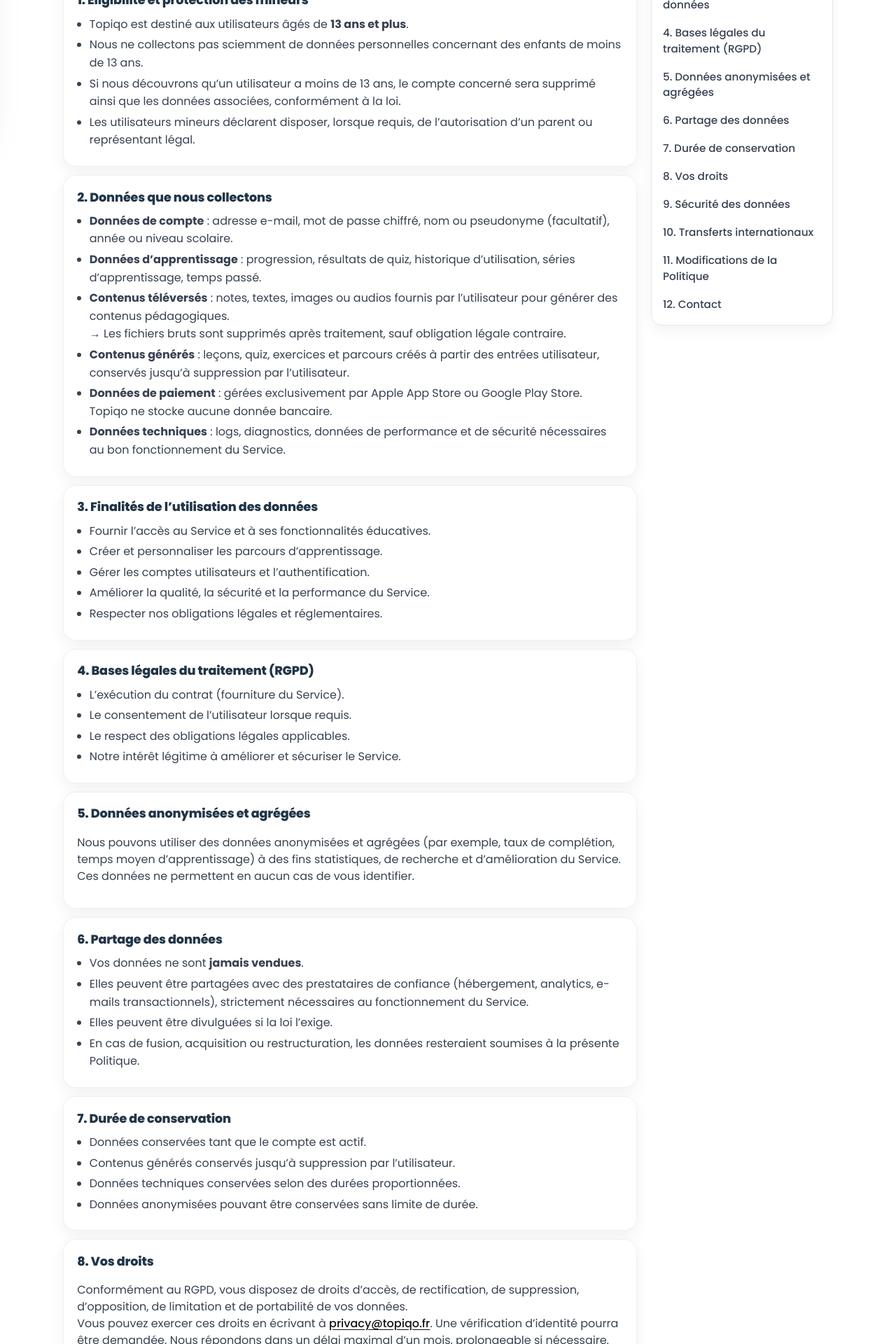
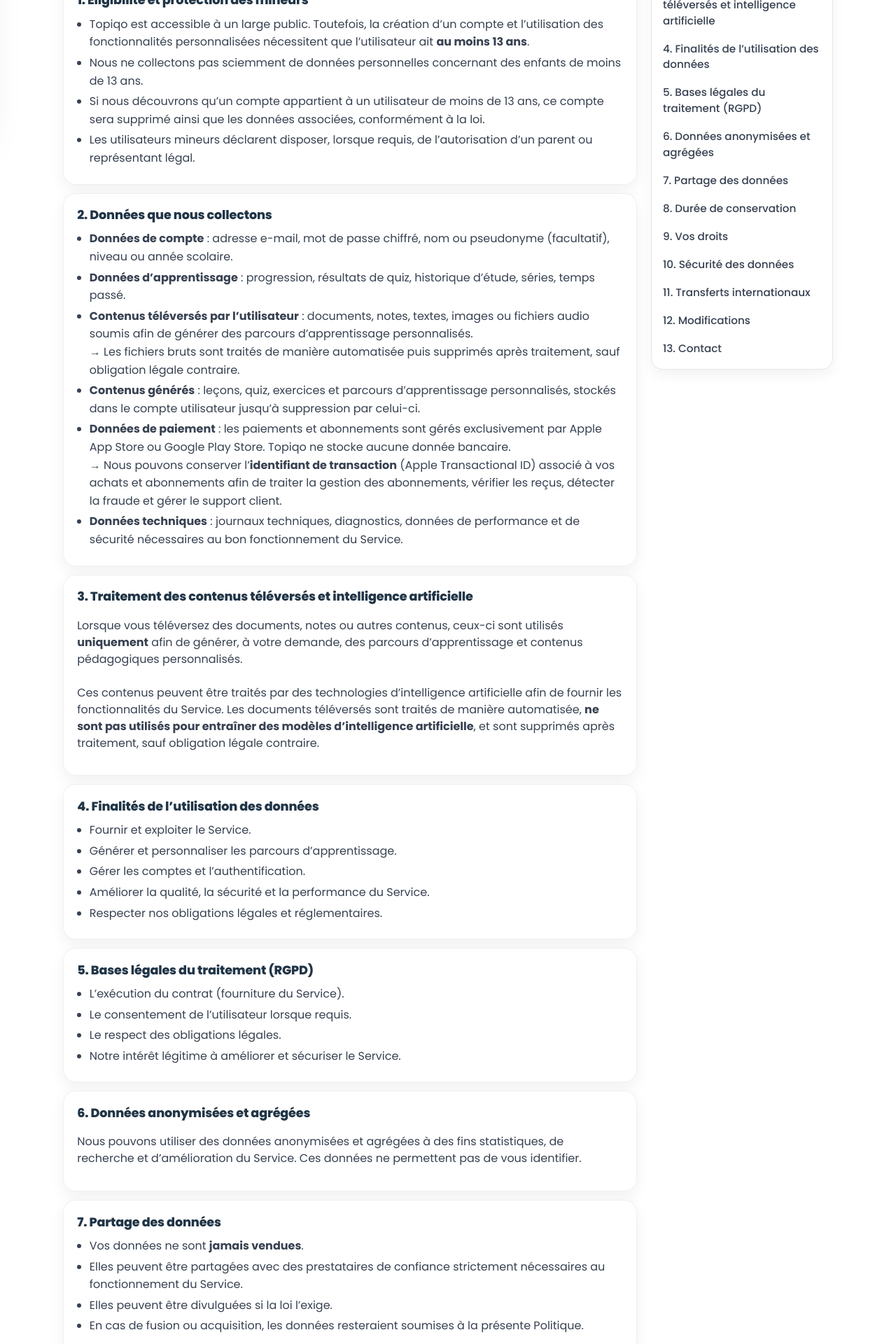
Before and after one commit to MayaSmaoui/topiqo, a React (Vite) app: page /privacy in a window 1280 px wide. Shown: the part 620-2540 px from the top of the page at 70% size. Built offline with nearby package versions, Linux system fonts and the light colour scheme.

Commit message:
changes in privacy policy

```diff
--- a/src/pages/Privacy.jsx
+++ b/src/pages/Privacy.jsx
@@ -1,4 +1,3 @@
-// src/pages/Privacy.jsx
 import React from "react";
 
 export default function Privacy({ lang = "fr" }) {
@@ -17,10 +16,12 @@ export default function Privacy({ lang = "fr" }) {
           h: "Introduction",
           body: (
             <p>
-              Topiqo (« nous », « notre », « nos ») attache une grande importance à la protection de votre
-              vie privée. La présente Politique de confidentialité explique comment nous collectons,
-              utilisons, stockons et protégeons vos données personnelles lorsque vous utilisez nos
-              applications mobiles, notre site web et les services associés (collectivement, le « Service »).
+              Topiqo (« nous », « notre », « nos ») accorde une importance
+              particulière à la protection de votre vie privée. La présente
+              Politique de confidentialité décrit la manière dont nous
+              collectons, utilisons, stockons et protégeons vos données
+              personnelles lorsque vous utilisez nos applications mobiles,
+              notre site web et nos services associés (le « Service »).
             </p>
           ),
         },
@@ -29,18 +30,23 @@ export default function Privacy({ lang = "fr" }) {
           h: "1. Éligibilité et protection des mineurs",
           body: (
             <ul>
-              <li>Topiqo est destiné aux utilisateurs âgés de <strong>13 ans et plus</strong>.</li>
               <li>
-                Nous ne collectons pas sciemment de données personnelles concernant des enfants de moins
-                de 13 ans.
+                Topiqo est accessible à un large public. Toutefois, la création
+                d’un compte et l’utilisation des fonctionnalités personnalisées
+                nécessitent que l’utilisateur ait <strong>au moins 13 ans</strong>.
               </li>
               <li>
-                Si nous découvrons qu’un utilisateur a moins de 13 ans, le compte concerné sera supprimé
-                ainsi que les données associées, conformément à la loi.
+                Nous ne collectons pas sciemment de données personnelles
+                concernant des enfants de moins de 13 ans.
               </li>
               <li>
-                Les utilisateurs mineurs déclarent disposer, lorsque requis, de l’autorisation d’un parent
-                ou représentant légal.
+                Si nous découvrons qu’un compte appartient à un utilisateur de
+                moins de 13 ans, ce compte sera supprimé ainsi que les données
+                associées, conformément à la loi.
+              </li>
+              <li>
+                Les utilisateurs mineurs déclarent disposer, lorsque requis, de
+                l’autorisation d’un parent ou représentant légal.
               </li>
             </ul>
           ),
@@ -52,43 +58,74 @@ export default function Privacy({ lang = "fr" }) {
             <>
               <ul>
                 <li>
-                  <strong>Données de compte</strong> : adresse e-mail, mot de passe chiffré, nom ou pseudonyme
-                  (facultatif), année ou niveau scolaire.
+                  <strong>Données de compte</strong> : adresse e-mail, mot de
+                  passe chiffré, nom ou pseudonyme (facultatif), niveau ou année
+                  scolaire.
                 </li>
                 <li>
-                  <strong>Données d’apprentissage</strong> : progression, résultats de quiz, historique
-                  d’utilisation, séries d’apprentissage, temps passé.
+                  <strong>Données d’apprentissage</strong> : progression,
+                  résultats de quiz, historique d’étude, séries, temps passé.
                 </li>
                 <li>
-                  <strong>Contenus téléversés</strong> : notes, textes, images ou audios fournis par
-                  l’utilisateur pour générer des contenus pédagogiques.
+                  <strong>Contenus téléversés par l’utilisateur</strong> :
+                  documents, notes, textes, images ou fichiers audio soumis afin
+                  de générer des parcours d’apprentissage personnalisés.
                   <br />
-                  → Les fichiers bruts sont supprimés après traitement, sauf obligation légale contraire.
+                  → Les fichiers bruts sont traités de manière automatisée puis
+                  supprimés après traitement, sauf obligation légale contraire.
                 </li>
                 <li>
-                  <strong>Contenus générés</strong> : leçons, quiz, exercices et parcours créés à partir des
-                  entrées utilisateur, conservés jusqu’à suppression par l’utilisateur.
+                  <strong>Contenus générés</strong> : leçons, quiz, exercices et
+                  parcours d’apprentissage personnalisés, stockés dans le
+                  compte utilisateur jusqu’à suppression par celui-ci.
                 </li>
                 <li>
-                  <strong>Données de paiement</strong> : gérées exclusivement par Apple App Store ou Google
-                  Play Store. Topiqo ne stocke aucune donnée bancaire.
+                  <strong>Données de paiement</strong> : les paiements et
+                  abonnements sont gérés exclusivement par Apple App Store ou
+                  Google Play Store. Topiqo ne stocke aucune donnée bancaire.
+                  <br />
+                  → Nous pouvons conserver l’<strong>identifiant de transaction</strong>{" "}
+                  (Apple Transactional ID) associé à vos achats et abonnements
+                  afin de traiter la gestion des abonnements, vérifier les reçus,
+                  détecter la fraude et gérer le support client.
                 </li>
                 <li>
-                  <strong>Données techniques</strong> : logs, diagnostics, données de performance et de
-                  sécurité nécessaires au bon fonctionnement du Service.
+                  <strong>Données techniques</strong> : journaux techniques,
+                  diagnostics, données de performance et de sécurité nécessaires
+                  au bon fonctionnement du Service.
                 </li>
               </ul>
             </>
           ),
         },
         {
+          id: "ai",
+          h: "3. Traitement des contenus téléversés et intelligence artificielle",
+          body: (
+            <p>
+              Lorsque vous téléversez des documents, notes ou autres contenus,
+              ceux-ci sont utilisés <strong>uniquement</strong> afin de générer,
+              à votre demande, des parcours d’apprentissage et contenus
+              pédagogiques personnalisés.
+              <br />
+              <br />
+              Ces contenus peuvent être traités par des technologies
+              d’intelligence artificielle afin de fournir les fonctionnalités
+              du Service. Les documents téléversés sont traités de manière
+              automatisée, <strong>ne sont pas utilisés pour entraîner des
+              modèles d’intelligence artificielle</strong>, et sont supprimés
+              après traitement, sauf obligation légale contraire.
+            </p>
+          ),
+        },
+        {
           id: "use",
-          h: "3. Finalités de l’utilisation des données",
+          h: "4. Finalités de l’utilisation des données",
           body: (
             <ul>
-              <li>Fournir l’accès au Service et à ses fonctionnalités éducatives.</li>
-              <li>Créer et personnaliser les parcours d’apprentissage.</li>
-              <li>Gérer les comptes utilisateurs et l’authentification.</li>
+              <li>Fournir et exploiter le Service.</li>
+              <li>Générer et personnaliser les parcours d’apprentissage.</li>
+              <li>Gérer les comptes et l’authentification.</li>
               <li>Améliorer la qualité, la sécurité et la performance du Service.</li>
               <li>Respecter nos obligations légales et réglementaires.</li>
             </ul>
@@ -96,113 +133,118 @@ export default function Privacy({ lang = "fr" }) {
         },
         {
           id: "legal",
-          h: "4. Bases légales du traitement (RGPD)",
+          h: "5. Bases légales du traitement (RGPD)",
           body: (
             <ul>
               <li>L’exécution du contrat (fourniture du Service).</li>
               <li>Le consentement de l’utilisateur lorsque requis.</li>
-              <li>Le respect des obligations légales applicables.</li>
+              <li>Le respect des obligations légales.</li>
               <li>Notre intérêt légitime à améliorer et sécuriser le Service.</li>
             </ul>
           ),
         },
         {
           id: "anonymized",
-          h: "5. Données anonymisées et agrégées",
+          h: "6. Données anonymisées et agrégées",
           body: (
             <p>
-              Nous pouvons utiliser des données anonymisées et agrégées (par exemple, taux de complétion,
-              temps moyen d’apprentissage) à des fins statistiques, de recherche et d’amélioration du
-              Service. Ces données ne permettent en aucun cas de vous identifier.
+              Nous pouvons utiliser des données anonymisées et agrégées à des
+              fins statistiques, de recherche et d’amélioration du Service.
+              Ces données ne permettent pas de vous identifier.
             </p>
           ),
         },
         {
           id: "sharing",
-          h: "6. Partage des données",
+          h: "7. Partage des données",
           body: (
             <ul>
               <li>Vos données ne sont <strong>jamais vendues</strong>.</li>
               <li>
-                Elles peuvent être partagées avec des prestataires de confiance (hébergement, analytics,
-                e-mails transactionnels), strictement nécessaires au fonctionnement du Service.
+                Elles peuvent être partagées avec des prestataires de confiance
+                strictement nécessaires au fonctionnement du Service.
               </li>
               <li>Elles peuvent être divulguées si la loi l’exige.</li>
               <li>
-                En cas de fusion, acquisition ou restructuration, les données resteraient soumises à la
-                présente Politique.
+                En cas de fusion ou acquisition, les données resteraient
+                soumises à la présente Politique.
               </li>
             </ul>
           ),
         },
         {
           id: "retention",
-          h: "7. Durée de conservation",
+          h: "8. Durée de conservation",
           body: (
             <ul>
               <li>Données conservées tant que le compte est actif.</li>
               <li>Contenus générés conservés jusqu’à suppression par l’utilisateur.</li>
-              <li>Données techniques conservées selon des durées proportionnées.</li>
-              <li>Données anonymisées pouvant être conservées sans limite de durée.</li>
+              <li>Données techniques conservées pour des durées proportionnées.</li>
+              <li>Données anonymisées pouvant être conservées sans limite.</li>
             </ul>
           ),
         },
         {
           id: "rights",
-          h: "8. Vos droits",
+          h: "9. Vos droits",
           body: (
             <p>
-              Conformément au RGPD, vous disposez de droits d’accès, de rectification, de suppression,
-              d’opposition, de limitation et de portabilité de vos données.
+              Conformément au RGPD, vous disposez de droits d’accès,
+              de rectification, de suppression, d’opposition, de limitation et
+              de portabilité.
               <br />
-              Vous pouvez exercer ces droits en écrivant à{" "}
-              <a href="mailto:privacy@topiqo.fr" className="link">
-                privacy@topiqo.fr
+              Pour exercer ces droits, contactez-nous à{" "}
+              <a href="mailto:contact@topiqo.fr" className="link">
+                contact@topiqo.fr
               </a>.
-              Une vérification d’identité pourra être demandée. Nous répondons dans un délai maximal d’un
-              mois, prolongeable si nécessaire.
+              Une vérification d’identité pourra être demandée. Nous répondons
+              dans un délai maximal d’un mois.
             </p>
           ),
         },
         {
           id: "security",
-          h: "9. Sécurité des données",
+          h: "10. Sécurité des données",
           body: (
             <p>
-              Nous mettons en œuvre des mesures techniques et organisationnelles appropriées (chiffrement,
-              contrôles d’accès, sauvegardes, audits). Malgré ces efforts, aucun système n’est totalement
-              sécurisé et nous améliorons continuellement nos pratiques.
+              Nous mettons en œuvre des mesures techniques et organisationnelles
+              appropriées.
+              Aucun système n’étant totalement sécurisé, nous améliorons
+              continuellement nos pratiques.
             </p>
           ),
         },
         {
           id: "international",
-          h: "10. Transferts internationaux",
+          h: "11. Transferts internationaux",
           body: (
             <p>
-              Vos données peuvent être traitées en dehors de votre pays de résidence. Ces transferts sont
-              encadrés par des garanties appropriées conformément au droit européen.
+              Vos données peuvent être traitées en dehors de votre pays de
+              résidence, sous réserve de garanties appropriées conformément
+              au droit applicable.
             </p>
           ),
         },
         {
           id: "changes",
-          h: "11. Modifications de la Politique",
+          h: "12. Modifications",
           body: (
             <p>
-              Nous pouvons modifier cette Politique de confidentialité. En cas de changement significatif,
-              nous vous en informerons via l’application ou par e-mail.
+              Nous pouvons modifier cette Politique de confidentialité.
+              Les changements significatifs seront communiqués via
+              l’application ou par e-mail.
             </p>
           ),
         },
         {
           id: "contact",
-          h: "12. Contact",
+          h: "13. Contact",
           body: (
             <p>
-              Pour toute question relative à la protection des données, contactez-nous à{" "}
-              <a href="mailto:privacy@topiqo.fr" className="link">
-                privacy@topiqo.fr
+              Pour toute question relative à la protection des données,
+              contactez-nous à{" "}
+              <a href="mailto:contact@topiqo.fr" className="link">
+                contact@topiqo.fr
               </a>.
             </p>
           ),
@@ -223,9 +265,9 @@ export default function Privacy({ lang = "fr" }) {
           h: "Introduction",
           body: (
             <p>
-              Topiqo ("we", "our") is committed to protecting your privacy. This Privacy Policy explains how
-              we collect, use, store, and protect your personal data when you use our applications, website,
-              and related services (the “Service”).
+              Topiqo ("we", "our") is committed to protecting your privacy.
+              This Privacy Policy explains how we collect, use, store, and
+              protect your personal data when you use our services.
             </p>
           ),
         },
@@ -234,7 +276,11 @@ export default function Privacy({ lang = "fr" }) {
           h: "1. Eligibility and Children’s Privacy",
           body: (
             <ul>
-              <li>Topiqo is intended for users aged <strong>13 and above</strong>.</li>
+              <li>
+                Topiqo is accessible to a broad audience; however, account
+                creation and personalized features require users to be at
+                least <strong>13 years old</strong>.
+              </li>
               <li>We do not knowingly collect personal data from children under 13.</li>
               <li>If such data is discovered, the account and associated data will be deleted.</li>
             </ul>
@@ -245,23 +291,50 @@ export default function Privacy({ lang = "fr" }) {
           h: "2. Data We Collect",
           body: (
             <ul>
-              <li><strong>Account data</strong>: email address, encrypted password, optional name, grade level.</li>
-              <li><strong>Learning data</strong>: progress, quiz results, usage history.</li>
-              <li><strong>Uploaded content</strong>: notes, text, images, audio (raw uploads deleted after processing).</li>
+              <li><strong>Account data</strong>: email, encrypted password, optional name, grade level.</li>
+              <li><strong>Learning data</strong>: progress, quiz results, study history.</li>
+              <li>
+                <strong>User uploads</strong>: documents, notes, text, images, or audio submitted to generate
+                personalized learning paths.
+                <br />
+                → Raw uploads are deleted after processing unless legal obligations require otherwise.
+              </li>
               <li><strong>Generated content</strong>: lessons, quizzes, exercises stored until deletion.</li>
-              <li><strong>Payment data</strong>: processed by Apple or Google only.</li>
-              <li><strong>Technical data</strong>: logs, diagnostics, performance metrics.</li>
+              <li>
+                <strong>Payment data</strong>: purchases are processed by Apple App Store or Google Play.
+                We do not store card details.
+                <br />
+                → We may store the <strong>transaction identifier</strong> (Apple Transactional ID) associated
+                with purchases/subscriptions to manage subscriptions, validate receipts, prevent fraud, and
+                provide customer support.
+              </li>
+              <li><strong>Technical data</strong>: logs, diagnostics, performance and security data.</li>
             </ul>
           ),
         },
         {
+          id: "ai",
+          h: "3. Uploaded Content and Artificial Intelligence",
+          body: (
+            <p>
+              Uploaded documents and materials are used solely to generate personalized learning paths and
+              content at the user’s request. They may be processed using artificial intelligence technologies
+              to provide the Service.
+              <br />
+              <br />
+              Uploaded materials are processed automatically, are not used to train artificial intelligence
+              models, and are deleted after processing unless legal obligations require otherwise.
+            </p>
+          ),
+        },
+        {
           id: "use",
-          h: "3. How We Use Data",
+          h: "4. How We Use Data",
           body: (
             <ul>
               <li>Provide and operate the Service.</li>
-              <li>Personalize learning paths.</li>
-              <li>Manage authentication and accounts.</li>
+              <li>Personalize learning experiences.</li>
+              <li>Manage accounts and authentication.</li>
               <li>Improve security and performance.</li>
               <li>Comply with legal obligations.</li>
             </ul>
@@ -269,7 +342,7 @@ export default function Privacy({ lang = "fr" }) {
         },
         {
           id: "legal",
-          h: "4. Legal Bases (GDPR)",
+          h: "5. Legal Bases",
           body: (
             <ul>
               <li>Contract performance.</li>
@@ -281,32 +354,32 @@ export default function Privacy({ lang = "fr" }) {
         },
         {
           id: "anonymized",
-          h: "5. Anonymized and Aggregated Data",
+          h: "6. Anonymized Data",
           body: (
             <p>
-              We may use anonymized and aggregated data for analytics, research, and service improvement.
+              We may use anonymized and aggregated data for analytics and service improvement purposes.
               This data does not identify individual users.
             </p>
           ),
         },
         {
           id: "sharing",
-          h: "6. Data Sharing",
+          h: "7. Data Sharing",
           body: (
             <ul>
-              <li>Data is <strong>never sold</strong>.</li>
-              <li>Shared only with trusted service providers.</li>
+              <li>Data is never sold.</li>
+              <li>Shared only with trusted service providers as needed to run the Service.</li>
               <li>Disclosed when legally required.</li>
-              <li>Transferred in case of corporate transactions.</li>
+              <li>Transferred in case of corporate transactions under this Policy.</li>
             </ul>
           ),
         },
         {
           id: "retention",
-          h: "7. Data Retention",
+          h: "8. Data Retention",
           body: (
             <ul>
-              <li>Data kept while the account is active.</li>
+              <li>Data retained while the account is active.</li>
               <li>Generated content stored until deletion.</li>
               <li>Anonymized data may be retained indefinitely.</li>
             </ul>
@@ -314,53 +387,53 @@ export default function Privacy({ lang = "fr" }) {
         },
         {
           id: "rights",
-          h: "8. Your Rights",
+          h: "9. Your Rights",
           body: (
             <p>
-              You have rights of access, correction, deletion, objection, restriction, and portability under
-              GDPR. To exercise these rights, contact{" "}
-              <a href="mailto:privacy@topiqo.fr" className="link">
-                privacy@topiqo.fr
-              </a>.
+              You have rights under GDPR including access, correction, deletion, objection, restriction,
+              and portability. Contact{" "}
+              <a href="mailto:contact@topiqo.fr" className="link">
+                contact@topiqo.fr
+              </a>{" "}
+              to exercise your rights.
             </p>
           ),
         },
         {
           id: "security",
-          h: "9. Data Security",
+          h: "10. Data Security",
           body: (
             <p>
-              We use appropriate technical and organizational safeguards. However, no system is completely
-              secure.
+              We implement appropriate safeguards, but no system is completely secure.
             </p>
           ),
         },
         {
           id: "international",
-          h: "10. International Transfers",
+          h: "11. International Transfers",
           body: (
             <p>
-              Your data may be processed outside your country, subject to appropriate legal safeguards.
+              Data may be processed outside your country, subject to appropriate safeguards.
             </p>
           ),
         },
         {
           id: "changes",
-          h: "11. Changes",
+          h: "12. Changes",
           body: (
             <p>
-              We may update this Policy. Significant changes will be notified.
+              We may update this Policy and will notify users of significant changes.
             </p>
           ),
         },
         {
           id: "contact",
-          h: "12. Contact",
+          h: "13. Contact",
           body: (
             <p>
               Contact us at{" "}
-              <a href="mailto:privacy@topiqo.fr" className="link">
-                privacy@topiqo.fr
+              <a href="mailto:contact@topiqo.fr" className="link">
+                contact@topiqo.fr
               </a>.
             </p>
           ),
```
